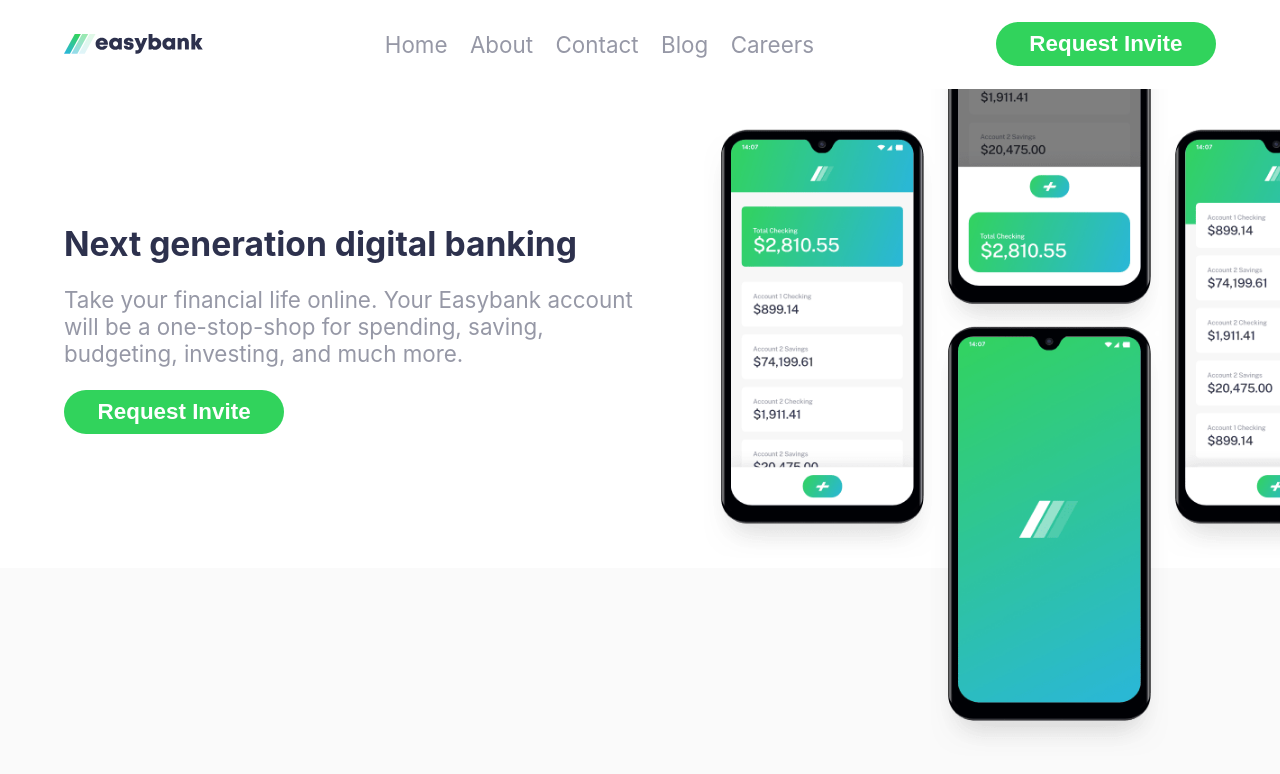
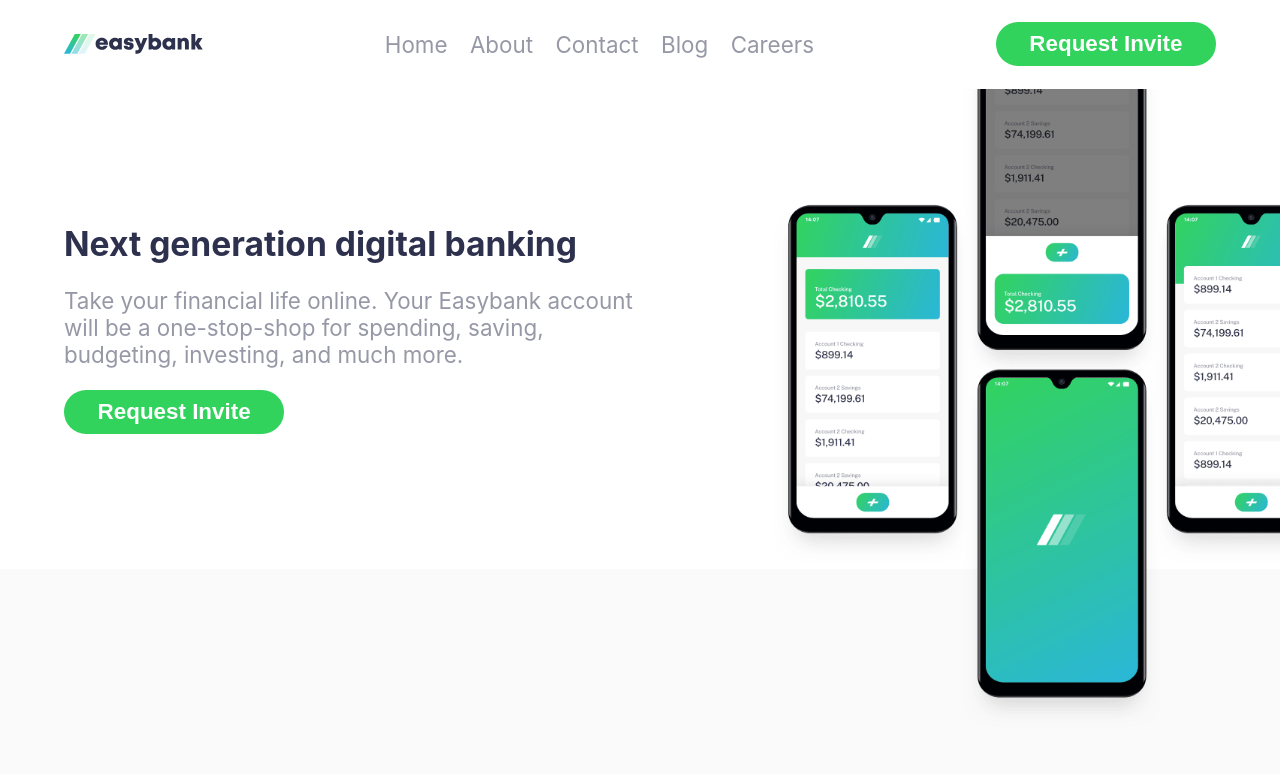
Before and after one commit to khwilo/easybank-landing-page, a React (Create React App) app: page / in a window 1280 px wide. Shown: the top 774 px of the page. Built offline with nearby package versions, Linux system fonts and the light colour scheme.

Commit message:
Use transform translate when on smaller screens

```diff
--- a/src/components/Banner.css
+++ b/src/components/Banner.css
@@ -4,43 +4,37 @@
 
 .banner__contents {
   position: relative;
+  transform: translateY(-15%);
 }
 
-.banner__image {
-  position: absolute;
-  top: -9rem;
-  z-index: -1;
+@media (min-width: 55em) {
+  .banner__contents {
+    transform: translate(0);
+    display: flex;
+    min-height: 60vh;
+  }
 }
 
 @media (min-width: 55em) {
   .banner__image {
     position: absolute;
     z-index: 1;
+    width: 50%;
+    top: -3rem;
+    right: -6rem;
+    order: 2;
+  }
+}
 
-    width: 60%;
-    top: -8rem;
-    right: -8rem;
+@media (min-width: 87em) {
+  .banner__image {
+    width: 40%;
   }
 }
 
 .banner__about {
   text-align: center;
-  padding: 6em 0;
-
-  position: absolute;
-  top: 20rem;
-}
-
-@media (min-width: 26em) {
-  .banner__about {
-    top: 30rem;
-  }
-}
-
-@media (min-width: 38em) {
-  .banner__about {
-    top: 35rem;
-  }
+  margin-top: 2rem;
 }
 
 @media (min-width: 55em) {
@@ -48,6 +42,12 @@
     position: static;
     text-align: left;
     max-width: 50%;
+    margin-top: 0;
+    display: flex;
+    flex-direction: column;
+    justify-content: center;
+    order: 1;
+    padding: 6em 0;
   }
 }
 
--- a/src/components/Banner.js
+++ b/src/components/Banner.js
@@ -6,6 +6,13 @@
   return (
     <section className='banner'>
       <div className='banner__contents container'>
+        <div className='banner__image'>
+          <img
+            src='images/image-mockups.png'
+            alt='mobile phones'
+            className=''
+          />
+        </div>
         <div className='banner__about'>
           <h1 className='banner__title heading-text'>
             Next generation digital banking
@@ -15,14 +22,10 @@
             one-stop-shop for spending, saving, budgeting, investing, and much
             more.
           </p>
-          <button className='action-btn'>Request invite</button>
+          <div className='banner__request'>
+            <button className='action-btn'>Request invite</button>
+          </div>
         </div>
-
-        <img
-          src='images/image-mockups.png'
-          alt='mobile phones'
-          className='banner__image'
-        />
       </div>
     </section>
   );
```
